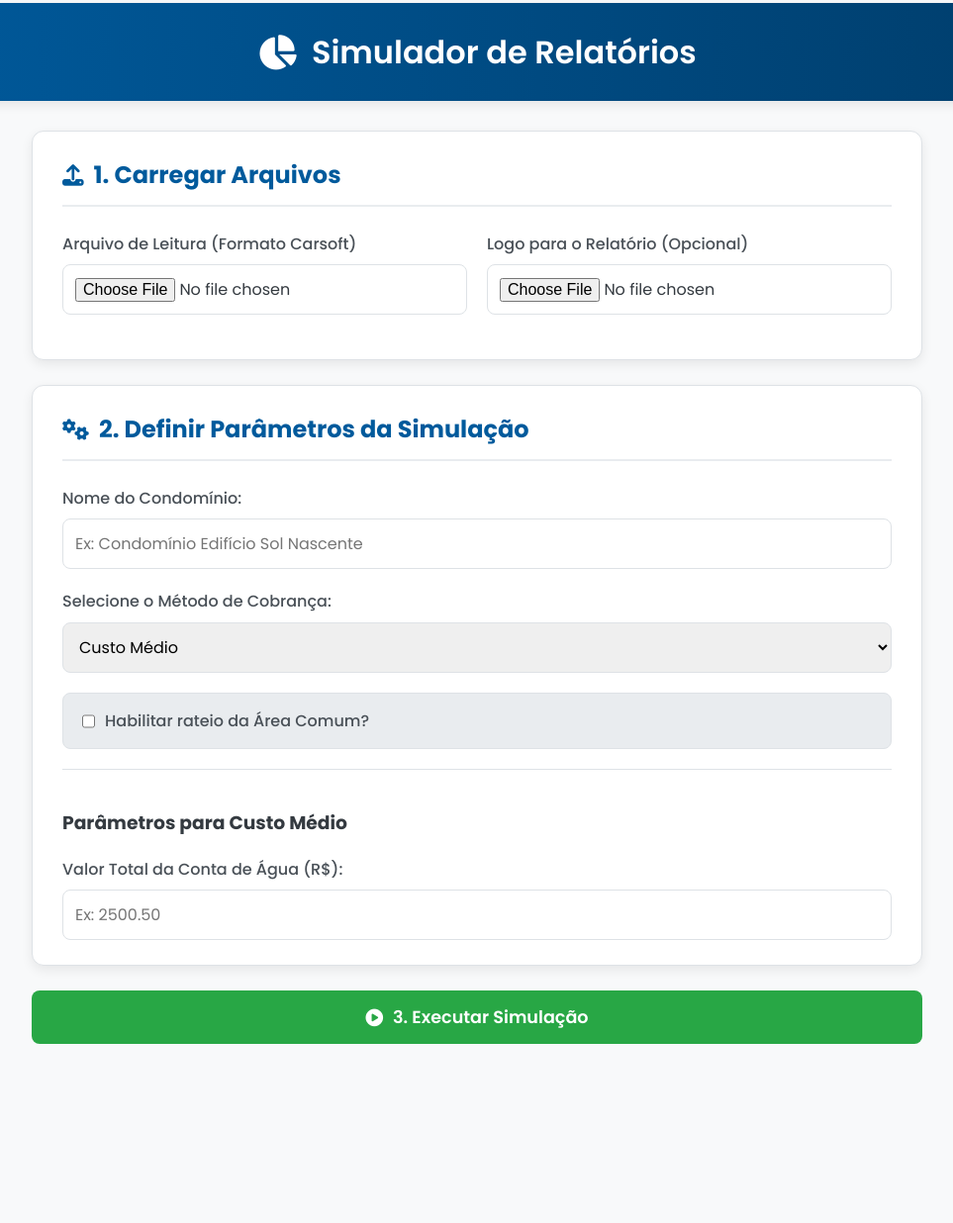
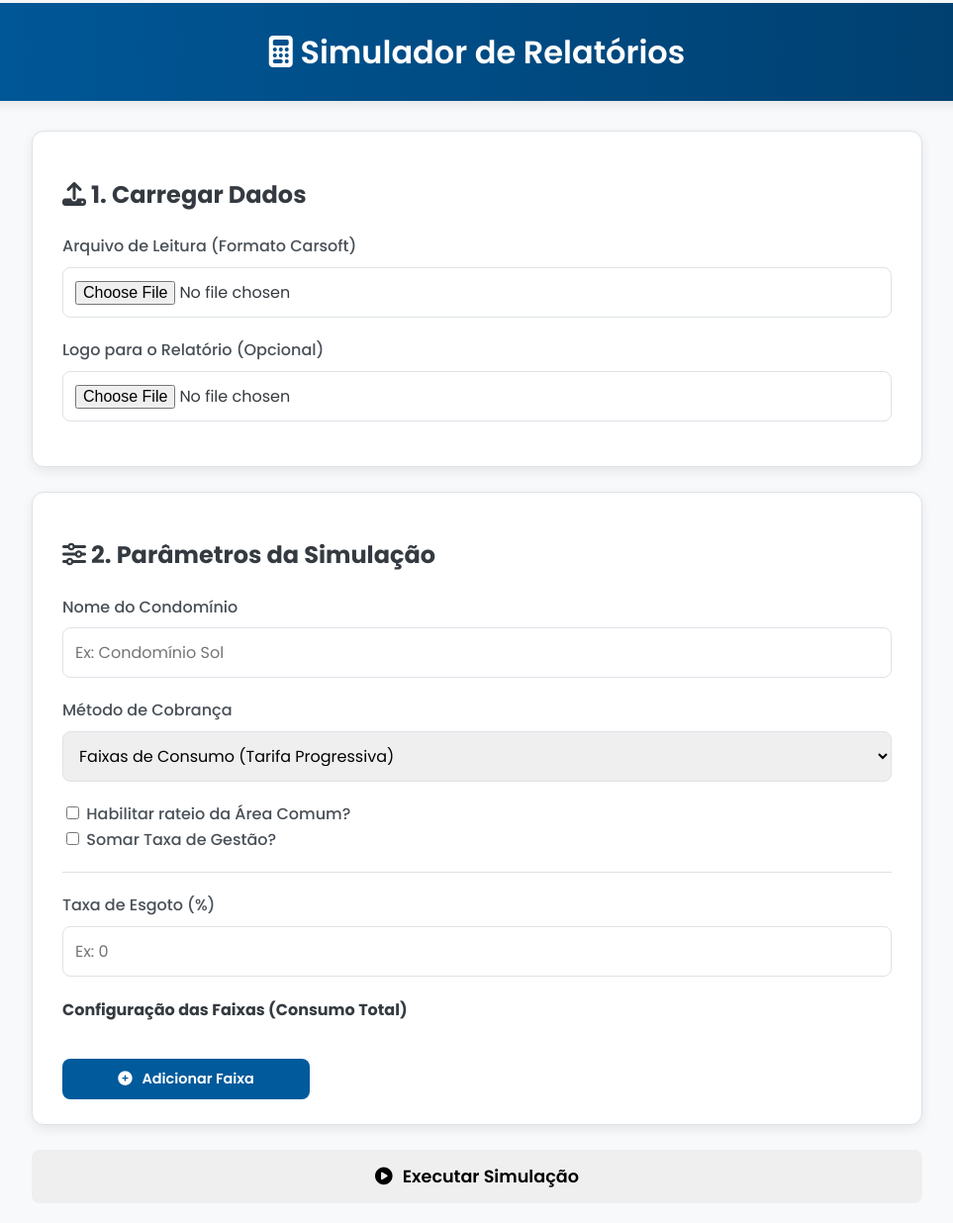
Before and after one commit to MiguelACJR87/Simulador-de-relatorio, a plain HTML site: page index.html in a window 1280 px wide. Shown: the part 17-1253 px from the top of the page at 99% size, without its empty margins (158-1121 px from the left). Before the commit the page ends 1092 px from the top, so only its background shows below. Drawn offline with nearby package versions, Linux system fonts and the light colour scheme.

Commit message:
Update index.html
AJuste 2.0

```diff
--- a/index.html
+++ b/index.html
@@ -4,91 +4,101 @@
     <meta charset="UTF-8">
     <meta name="viewport" content="width=device-width, initial-scale=1.0">
     <title>Simulador de Relatórios</title>
-    <!-- Adicionando a biblioteca de ícones Font Awesome -->
     <link rel="stylesheet" href="https://cdnjs.cloudflare.com/ajax/libs/font-awesome/6.5.1/css/all.min.css">
     <link rel="stylesheet" href="style.css">
 </head>
 <body>
 
-    <header>
-        <div class="header-content">
-            <i class="fas fa-chart-pie header-icon"></i>
-            <h1>Simulador de Relatórios</h1>
-        </div>
+    <!-- Contentor para as Notificações Modernas -->
+    <div id="toast-container"></div>
+
+    <header class="main-header">
+        <h1><i class="fas fa-calculator"></i> Simulador de Relatórios</h1>
     </header>
 
     <main>
-        <!-- Passo 1: Carregar Arquivos -->
-        <section class="card">
-            <h2 class="section-title"><i class="fas fa-upload icon"></i>1. Carregar Arquivos</h2>
-            <div class="file-upload-container">
-                <div class="file-upload-box">
+        <div class="card">
+            <div class="card-header">
+                <h2><i class="fas fa-upload"></i> 1. Carregar Dados</h2>
+            </div>
+            <div class="card-body">
+                <div class="form-group">
                     <label for="fileInput">Arquivo de Leitura (Formato Carsoft)</label>
-                    <input type="file" id="fileInput" accept=".txt">
+                    <input type="file" id="fileInput" class="file-input" accept=".txt">
                 </div>
-                <div class="file-upload-box">
+                <div class="form-group">
                     <label for="logoInput">Logo para o Relatório (Opcional)</label>
-                    <input type="file" id="logoInput" accept="image/png, image/jpeg">
+                    <input type="file" id="logoInput" class="file-input" accept="image/png, image/jpeg">
+                    <div class="logo-preview-container">
+                        <img id="logoPreview" src="#" alt="Pré-visualização do Logo" style="display: none;">
                     </div>
                 </div>
-        </section>
-
-        <!-- Passo 2: Parâmetros -->
-        <section class="card">
-            <h2 class="section-title"><i class="fas fa-cogs icon"></i>2. Definir Parâmetros da Simulação</h2>
-
-            <div class="form-group">
-                <label for="condoName">Nome do Condomínio:</label>
-                <input type="text" id="condoName" placeholder="Ex: Condomínio Edifício Sol Nascente">
+            </div>
         </div>
 
+        <div class="card">
+            <div class="card-header">
+                <h2><i class="fas fa-sliders-h"></i> 2. Parâmetros da Simulação</h2>
+            </div>
+            <div class="card-body">
                 <div class="form-group">
-                <label for="billingType">Selecione o Método de Cobrança:</label>
+                    <label for="condoName">Nome do Condomínio</label>
+                    <input type="text" id="condoName" placeholder="Ex: Condomínio Sol">
+                </div>
+                <div class="form-group">
+                    <label for="billingType">Método de Cobrança</label>
                     <select id="billingType">
                         <option value="average">Custo Médio</option>
-                    <option value="tiered">Faixas de Consumo (Tarifa Progressiva)</option>
+                        <option value="tiered" selected>Faixas de Consumo (Tarifa Progressiva)</option>
                     </select>
                 </div>
-
-            <div class="rateio-box">
+                <div class="rateio-container">
                     <input type="checkbox" id="includeRateioAC">
                     <label for="includeRateioAC">Habilitar rateio da Área Comum?</label>
                 </div>
-            <div id="rateio-selector-box" style="display:none;">
+                <div id="rateio-selector-box" class="sub-card" style="display:none;">
                     <label for="commonAreaMetersSelect">Selecione o(s) medidor(es) da Área Comum:</label>
                     <select name="commonAreaMetersSelect" id="commonAreaMetersSelect" multiple></select>
                     <small>Segure Ctrl (ou Cmd em Mac) para selecionar mais de um.</small>
                 </div>
-
-            <div id="average-cost-params" class="params-box">
-                <h3>Parâmetros para Custo Médio</h3>
-                <label for="totalBill">Valor Total da Conta de Água (R$):</label>
-                <input type="number" id="totalBill" placeholder="Ex: 2500.50">
+                <div class="rateio-container">
+                    <input type="checkbox" id="includeManagementFee">
+                    <label for="includeManagementFee">Somar Taxa de Gestão?</label>
+                </div>
+                <div id="management-fee-box" class="sub-card" style="display:none;">
+                    <label for="managementFeeValue">Valor da Taxa de Gestão (por unidade)</label>
+                    <input type="text" id="managementFeeValue" class="currency-input" placeholder="R$ 0,00">
+                </div>
+                <div id="average-cost-params" class="params-box" style="display:none;">
+                    <label>Valor Total da Conta de Água (R$)</label>
+                    <input type="text" id="totalBill" class="currency-input" placeholder="R$ 0,00">
+                </div>
+                <div id="tiered-cost-params" class="params-box">
+                    <div class="form-group">
+                        <label>Taxa de Esgoto (%)</label>
+                        <input type="number" id="sewageFee" placeholder="Ex: 0">
+                    </div>
+                    <h4>Configuração das Faixas (Consumo Total)</h4>
+                    <div id="tiers-container"></div>
+                    <button id="addTierBtn" class="btn btn-secondary"><i class="fas fa-plus-circle"></i> Adicionar Faixa</button>
+                </div>
+            </div>
         </div>
 
-            <div id="tiered-cost-params" class="params-box" style="display:none;">
-                <h3>Configuração da Tarifa Progressiva</h3>
-                <label for="sewageFee">Taxa de Esgoto (%):</label>
-                <input type="number" id="sewageFee" placeholder="Ex: 0">
+        <div class="action-card">
+             <button id="runSimulationBtn" class="btn btn-primary btn-full"><i class="fas fa-play-circle"></i> Executar Simulação</button>
+        </div>
 
-                <h4>Configuração das Faixas</h4>
-                <div id="tiers-container">
-                    <!-- Faixas serão adicionadas aqui -->
+        <section id="results-section" style="display:none;">
+            <div class="card">
+                <div class="card-header">
+                    <h2><i class="fas fa-chart-bar"></i> Resultados da Simulação</h2>
                 </div>
-                <button id="addTierBtn" type="button"><i class="fas fa-plus-circle"></i>Adicionar Faixa</button>
+                <div class="card-body">
+                    <div id="results-table"></div>
+                    <button id="generatePdfBtn" class="btn btn-dark"><i class="fas fa-file-pdf"></i> Gerar Relatório PDF</button>
                 </div>
-        </section>
-
-        <!-- Passo 3: Ação -->
-        <section class="action-section">
-            <button id="runSimulationBtn"><i class="fas fa-play-circle"></i>3. Executar Simulação</button>
-        </section>
-
-        <!-- Passo 4: Resultados -->
-        <section id="results-section" class="card" style="display: none;">
-            <h2 class="section-title"><i class="fas fa-poll icon"></i>Resultados da Simulação</h2>
-            <button id="generatePdfBtn"><i class="fas fa-file-pdf"></i>Gerar Relatório PDF</button>
-            <div id="results-table"></div>
+            </div>
         </section>
     </main>
 
```
Lines whose indentation alone changed are shown as unchanged.
